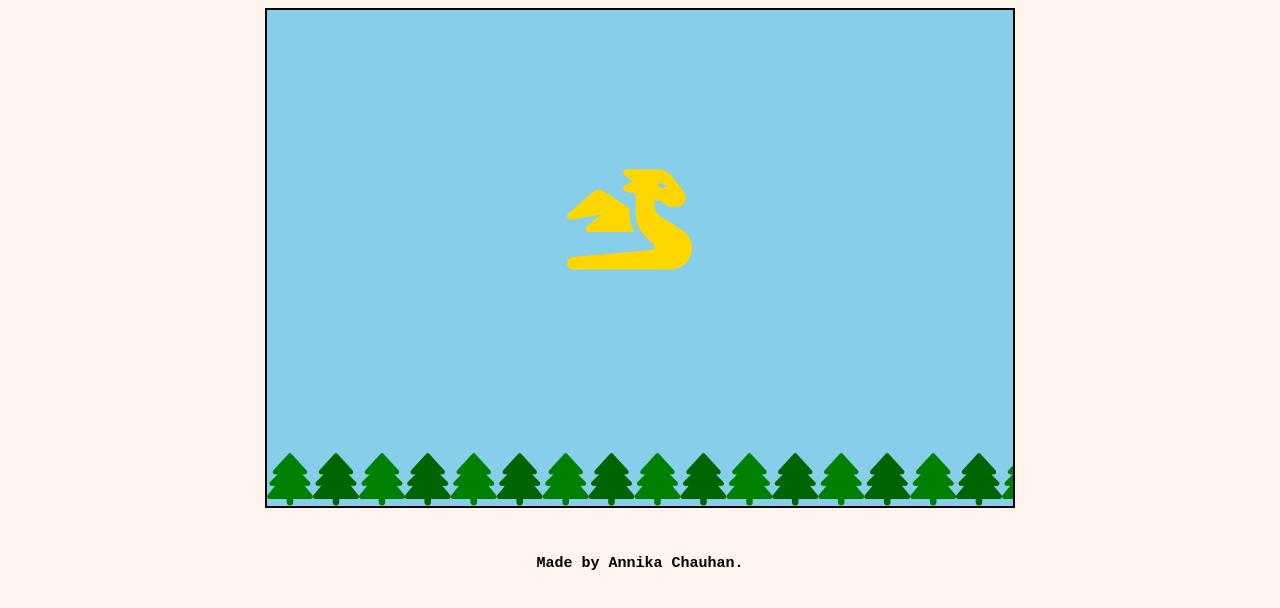
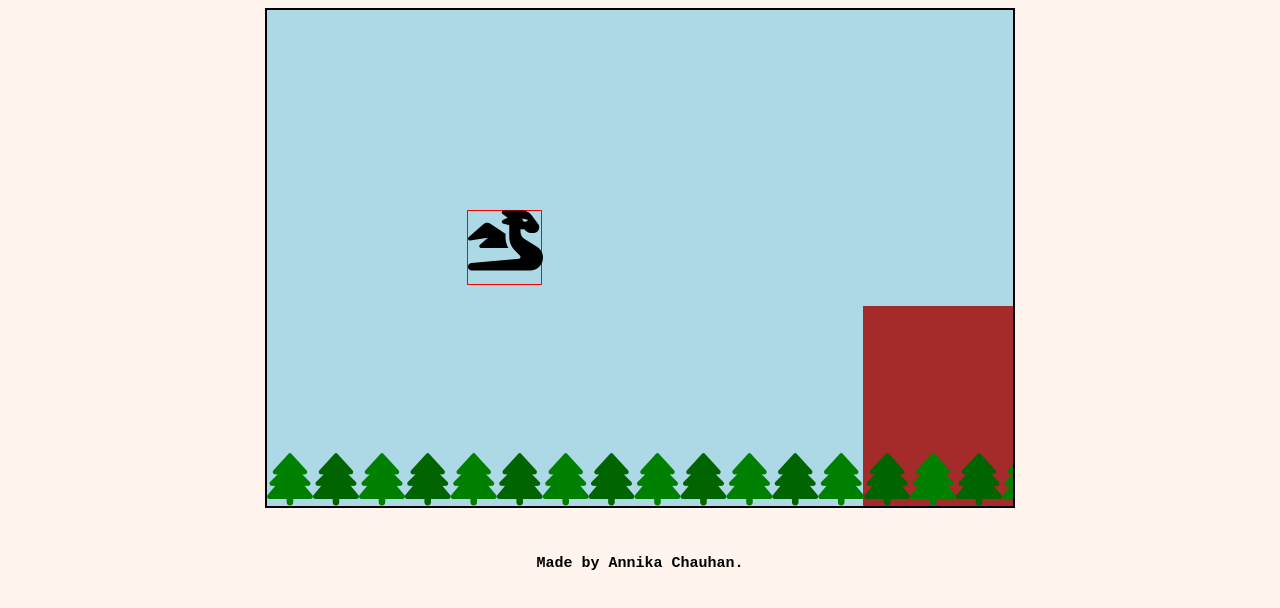
Before and after one commit to AnnikaChauhan/flappy-game, a website: page index.html in a window 1280 px wide. Shown: the part 90-698 px from the top of the page. Drawn offline with nearby package versions, Linux system fonts and the light colour scheme.

Commit message:
gravity working

```diff
--- a/app.js
+++ b/app.js
@@ -1,10 +1,42 @@
 const gameStartUp = () => {
-    const dragon = $('#dragon');
+    const ball = document.getElementById("ball");
+    let ballTop = 200;
+
+    const fallingBall = () => {
+        const myInterval = setInterval(() => {
+            if (ballTop < 480) {
+                ballTop +=1 ;
+                ball.style.top = ballTop;
+                //console.log(ballTop);
+            }
+        }, 100);
+    }
+
+    const addObstacle = () => {
+        let obstacleRightStart = 0;
+        const obstacle = $('section').append('<div class="obstacle"></div>');
+
+        obstacleRightStart += 2;
+    }
+
+    addObstacle();
+
+    //begin the game
+    document.onkeypress = () => {
+        if(event.which === 13){
+            console.log('enter');
+            fallingBall();
+            //setTimeout(addObstacle,1000);
+            //click enter/spacebar to begin the setInterval
+            //wait 10 seconds and then begin the obstacles
+        }
+    }
+
+    // initiate game play with space bars - have collision logic here
     document.onkeydown = () => {
         if(event.which === 32) {
-            //connection tests
-            console.log('space');
-            dragon.css({'color':'red'});
+            ballTop -= 40;
+            ball.style.top = ballTop;
         }
     }
 }
--- a/index.html
+++ b/index.html
@@ -11,7 +11,7 @@
         <h1>Flappy Dragon</h1>
     </header>
     <section class="gameContainer">
-        <div id="dragon">
+        <div id="ball">
             <i class="fas fa-dragon"></i>
         </div>
         <div class="movingFloor">
--- a/main.scss
+++ b/main.scss
@@ -23,38 +23,32 @@ section {
     height: 500px;
     width: 750px;
     margin: 30px auto;
-    background-color: skyblue;
+    background-color: lightblue;
     position: relative;
     overflow: hidden;
 }
 
-#dragon {
-    font-size: 100px;
-    color: gold;
+#ball {
     position: absolute;
-    top: 100px;
-    left: 300px;
+    height: 75px;
+    width: 75px;
+    left: 200px;
+    top: 200px;
+    border: 1px solid red;
 
-    -moz-animation: bounce 1s infinite linear;
-    -o-animation: bounce 1s infinite linear;
-    -webkit-animation: bounce 1s infinite linear;
-    animation: bounce 1s infinite;
+    .fa-dragon {
+        font-size: 4em;
+        color: black;
+    }
+}
 
-    @keyframes bounce {
-        from {
-            transform: translateY(60%);
-        }
-
-        to {
-            transform: translateY(80%);
-        }
-
-        // 0% { top: 150;}
-        // 25% { top: 155;}
-        // 50% { top: 160;}
-        // 75% { top: 165;}
-        // 100% { top: 150;}
-    }
+.obstacle {
+    position: absolute;
+    bottom: 0;
+    right: 0;
+    height: 200px;
+    width: 150px;
+    background-color: brown;
 }
 
 .movingFloor {
@@ -62,19 +56,7 @@ section {
     width: 100%;
     position: absolute;
     bottom: 0;
-    //animation: slide-left 20s;
-
-    // @keyframes slide-left {
-    //     from {
-    //         margin-left: 100%;
-    //         width: 100%;
-    //     }
-
-    //     to {
-    //         margin-left: -100%;
-    //         width: 100%;
-    //     }
-    // }
+    z-index: 1;
 
     -moz-animation: treemove 20s infinite;
     -o-animation: treemove 20s infinite;
```
Also changed, not shown: main.css, sky.jpg (added), 1 other file.
